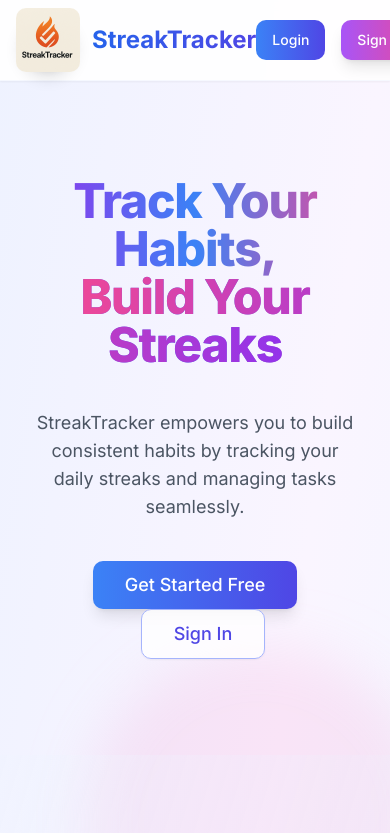
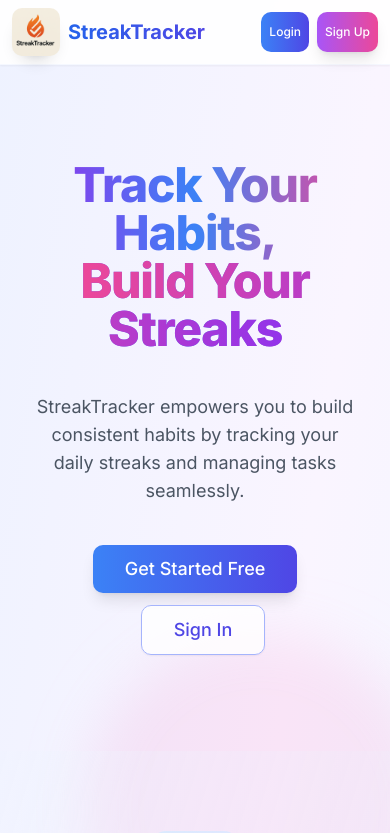
Before and after one commit to kaushik-kadari/StreakTracker, a Next.js app in the folder client/: page / in a window 390 px wide. Shown: the top 833 px of the page. Built offline with nearby package versions, Linux system fonts and the light colour scheme; no server answers.

Commit message:
improved Responsiveness

```diff
--- a/client/app/page.tsx
+++ b/client/app/page.tsx
@@ -57,7 +57,7 @@ function Home() {
                   <Button
                     variant="outline"
                     size="lg"
-                    className="bg-white/80 hover:bg-white text-indigo-600 border-indigo-300 hover:border-indigo-400 px-8 py-6 text-lg shadow-sm hover:shadow-md transition-all duration-300"
+                    className="mt-3 bg-white/80 hover:bg-white text-indigo-600 border-indigo-300 hover:border-indigo-400 px-8 py-6 text-lg shadow-sm hover:shadow-md transition-all duration-300"
                   >
                     Sign In
                   </Button>
--- a/client/components/header.tsx
+++ b/client/components/header.tsx
@@ -29,16 +29,16 @@ export default function Header() {
 
   return (
     <header className="bg-gradient-to-b from-[#d5d4d2] to-[#fffdfa] border-b dark:border-b-slate-700 border-blue-100/50 dark:from-gray-900 dark:via-gray-800 dark:to-gray-900">
-      <div className="container flex h-20 items-center justify-between">
-        <div className="flex items-center gap-2">
+      <div className="container flex max-w-7xl items-center justify-between px-4 py-2 md:px-6">
+        <div className="flex flex-1 items-center gap-2">
           <motion.div
-            className="h-20 w-20 rounded-lg flex items-center justify-center"
+            className="h-20 w-20 rounded-lg flex items-center justify-center md:h-24 md:w-24"
             whileHover={{ scale: 1.1 }}
             whileTap={{ scale: 0.95 }}
           >
             <Image src="/StreakTracker_logo.png" alt="StreakTracker Logo" width={64} height={64} className="rounded-xl m-2" />
           </motion.div>
-          <Link href="/dashboard" className="font-bold text-lg">
+          <Link href="/dashboard" className="font-bold text-lg md:text-2xl">
             StreakTracker
           </Link>
         </div>
--- a/client/components/site-header.tsx
+++ b/client/components/site-header.tsx
@@ -9,11 +9,11 @@ export function SiteHeader() {
   const { token, isLoading } = useAuth()
 
   return (
-    <header className="border-b border-indigo-100/30 bg-white/90 backdrop-blur-sm sticky top-0 z-50 shadow-sm">
-      <div className="container flex h-20 items-center justify-between px-4 sm:px-6 lg:px-8">
+    <header className="border-b border-indigo-100/30 bg-white/90 backdrop-blur-sm sticky top-0 z-50 shadow-sm w-full">
+      <div className="container flex h-16 sm:h-20 items-center justify-between px-3 sm:px-4 lg:px-6 w-full">
         <Link href="/">
-          <div className="flex items-center gap-3">
-            <div className="h-16 w-16 relative rounded-full bg-gradient-to-br shadow-lg hover:scale-110 transition-all duration-300">
+          <div className="flex items-center gap-2 sm:gap-3">
+            <div className="h-12 w-12 sm:h-14 sm:w-14 md:h-16 md:w-16 relative rounded-full bg-gradient-to-br shadow-lg hover:scale-110 transition-all duration-300">
               <Image
                 src="/StreakTracker_logo.png"
                 alt="StreakTracker"
@@ -22,23 +22,23 @@ export function SiteHeader() {
                 className="rounded-md cursor-default"
               />
             </div>
-            <div className="font-bold text-2xl md:text-3xl bg-gradient-to-r from-blue-600 to-indigo-600 bg-clip-text text-transparent hover:scale-110 transition-all duration-300">
+            <div className="font-bold text-xl sm:text-2xl md:text-3xl bg-gradient-to-r from-blue-600 to-indigo-600 bg-clip-text text-transparent hover:scale-110 transition-all duration-300">
               StreakTracker
             </div>
           </div>
         </Link>
         {!isLoading && !token && (
-          <div className="flex items-center gap-4">
+          <div className="flex items-center gap-2 sm:gap-4">
             <Link href="/login">
               <Button
                 variant="ghost"
-                className="bg-gradient-to-r from-blue-500 to-indigo-600 text-white hover:from-blue-600 hover:to-indigo-700 hover:shadow-lg hover:text-white transform hover:-translate-y-0.5 transition-all duration-300 border-0"
+                className="text-xs sm:text-sm px-2 sm:px-3 py-1.5 bg-gradient-to-r from-blue-500 to-indigo-600 text-white hover:from-blue-600 hover:to-indigo-700 hover:shadow-lg hover:text-white transform hover:-translate-y-0.5 transition-all duration-300 border-0 whitespace-nowrap"
               >
                 Login
               </Button>
             </Link>
             <Link href="/register">
-              <Button className="bg-gradient-to-r from-purple-500 to-pink-500 text-white hover:from-purple-600 hover:to-pink-600 shadow-lg hover:shadow-xl transform hover:-translate-y-0.5 transition-all duration-300 border-0">
+              <Button className="text-xs sm:text-sm px-2 sm:px-4 py-1.5 bg-gradient-to-r from-purple-500 to-pink-500 text-white hover:from-purple-600 hover:to-pink-600 shadow-lg hover:shadow-xl transform hover:-translate-y-0.5 transition-all duration-300 border-0 whitespace-nowrap">
                 Sign Up
               </Button>
             </Link>
```
